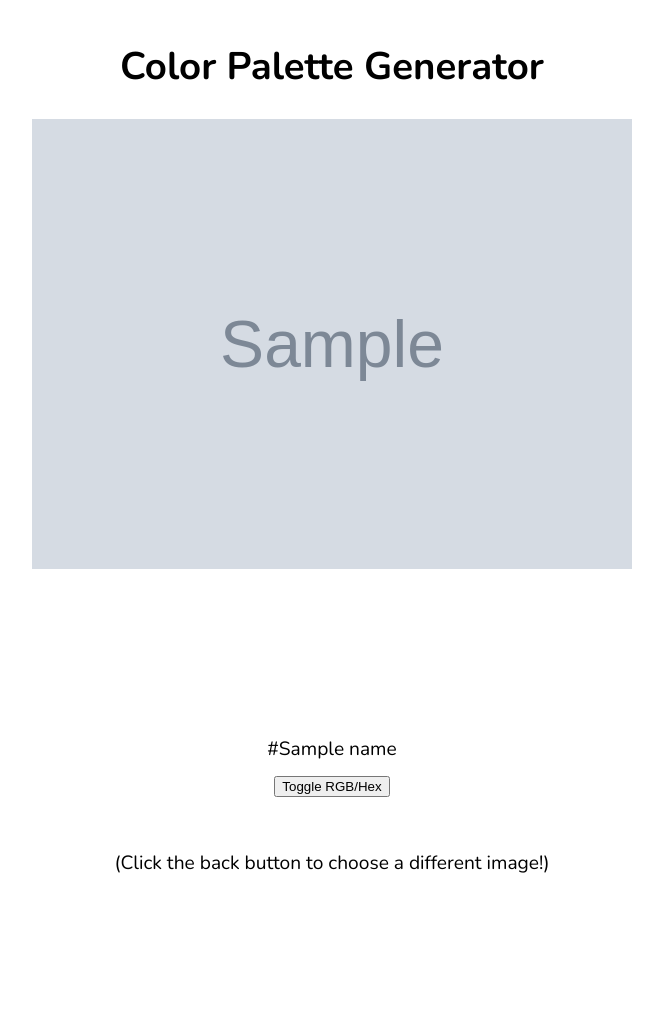
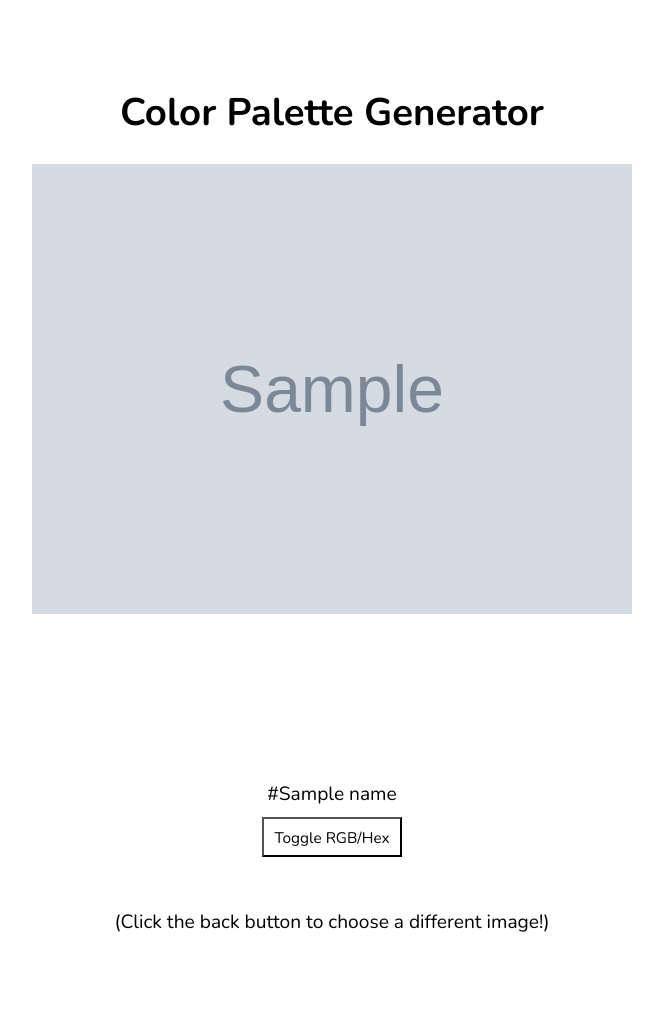
Before and after one commit to katecoded/CS361-project, a Flask app: template templates/palette.html in a window 1280 px wide. Shown: the whole page, without its empty margins (308-971 px from the left). Before the commit the page ends 873 px from the top, so only its background shows below. Run offline with Flask 2, Linux system fonts and the light colour scheme; the template is opened without the code that fills it: most values are stand-ins (such as "Sample title", 1, 10 or a date in 2020); grey boxes marked "Sample" are stand-in pictures.

Commit message:
Updates the UI including adding button hover effects.
Button background colors change on hover and the margin of the wrapper has been changed. Palette RGB colors no longer include the letters RGB. The link to jquery has been made more secure.

```diff
--- a/static/css/style.css
+++ b/static/css/style.css
@@ -5,7 +5,7 @@ style.css
 */
 
 /*** FONTS USED ***/
-@import url('https://fonts.googleapis.com/css2?family=Nunito:ital,wght@0,200;0,400;0,700;1,200;1,400;1,700&display=swap');
+@import url('https://fonts.googleapis.com/css2?family=Nunito:ital,wght@0,200;0,400;0,600;0,700;1,200;1,400;1,600;1,700&display=swap');
 
 
 /***** GENERAL STYLES *****/
@@ -17,22 +17,38 @@ body {
 
 #wrapper {
 	width: 90%;
-	margin: 40px auto;
+	margin: 50px auto;
+	padding: 10px;
+	padding-bottom: 40px;
+	/*background-color: #F5F5F5;*/
 }
 
+h2 {
+	font-weight: 600;
+}
+
+
 /***** BUTTON STYLES *****/
-input[type=submit] {
+input[type=submit], button {
 	font-size: 1em;
 	width: 120px;
 	height: 50px;
-	background-color: white;
+	background-color: #FFFFFF;
 	margin-right: 10px;
 	margin-left: 10px;
 	font-family: 'Nunito', sans-serif;
+	transition: 0.2s;
 }
 
-input[type=submit]:hover {
+input[type=submit]:hover, button:hover {
 	cursor: pointer;
+	background-color: #F5F5F5;
+}
+
+button {
+	font-size: 0.8em;
+	width: 140px;
+	height: 40px;
 }
 
 form {
--- a/static/js/script.js
+++ b/static/js/script.js
@@ -37,7 +37,7 @@ $(function() {
 			for(var key in colors) {
 				$("#" + key).data("colortype", "rgb");
 				newText = colors[key][0];
-				$("#" + key).text("RGB" + newText);
+				$("#" + key).text(newText);
 			}
 			console.log("changed to rgb");
 		}
--- a/templates/palette.html
+++ b/templates/palette.html
@@ -19,7 +19,7 @@ palette.html
 
 		<link rel="stylesheet" href="../static/css/style.css">
 
-		<script src="https://ajax.googleapis.com/ajax/libs/jquery/3.5.1/jquery.min.js"></script>
+		<script src="https://ajax.googleapis.com/ajax/libs/jquery/3.5.1/jquery.min.js" integrity="sha384-ZvpUoO/+PpLXR1lu4jmpXWu80pZlYUAfxl5NsBMWOEPSjUn/6Z/hRTt8+pR6L4N2" crossorigin="anonymous"></script>
 		<script type="text/javascript" src="../static/js/script.js"></script>
 
 	</head>
```
